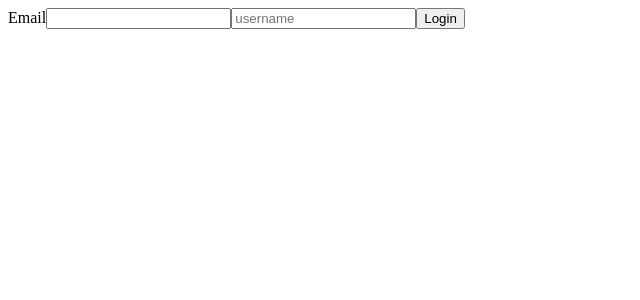
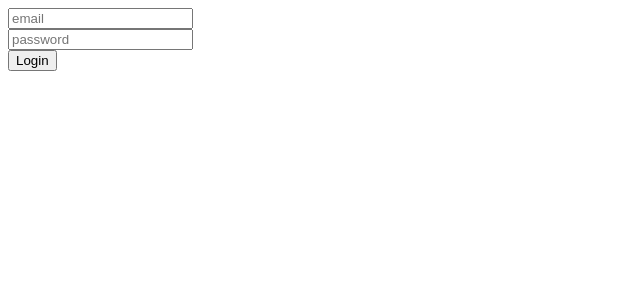
Before and after one commit to Jaehyuksssss/react-hook-form-test, a React (Create React App) app: page / in a window 1280 px wide. Shown: the top 300 px of the page, without its empty margins (0-640 px from the left). Built offline with nearby package versions, Linux system fonts and the light colour scheme.

Commit message:
ADD: Email

```diff
--- a/src/Components/HookForm.tsx
+++ b/src/Components/HookForm.tsx
@@ -2,7 +2,7 @@ import { useForm } from 'react-hook-form'
 import { FieldError } from 'react-hook-form'
 
 export interface FormValues {
-  username: string
+  password: string
   email: string
 }
 
@@ -36,15 +36,18 @@ export default function HookForm() {
   return (
     <div>
       <form onSubmit={handleSubmit(onSubmit)}>
-        <label>Email</label>
-        <input type="email" {...register('email', { required: true })} />
-        {errors.email && <span>This field is required</span>}
+        <input
+          type="email"
+          {...register('email', { required: true })}
+          placeholder="email"
+        />
+        <div>{errors.email && <span>This field is required</span>}</div>
 
         <input
           type="text"
-          placeholder="username"
-          {...register('username', {
-            required: 'Username is required',
+          placeholder="password"
+          {...register('password', {
+            required: 'password is required',
             minLength: {
               value: 6,
               message: ' 6글자 넘어야해요 ',
@@ -52,8 +55,12 @@ export default function HookForm() {
           })}
           onKeyUp={onKeyPress}
         />
-        {errors?.username?.message && <p>{errors.username.message}</p>}
-        <button type="submit">Login</button>
+        <div>
+          {errors?.password?.message && <p>{errors.password.message}</p>}
+        </div>
+        <div>
+          <button type="submit">Login</button>
+        </div>
       </form>
     </div>
   )
```
